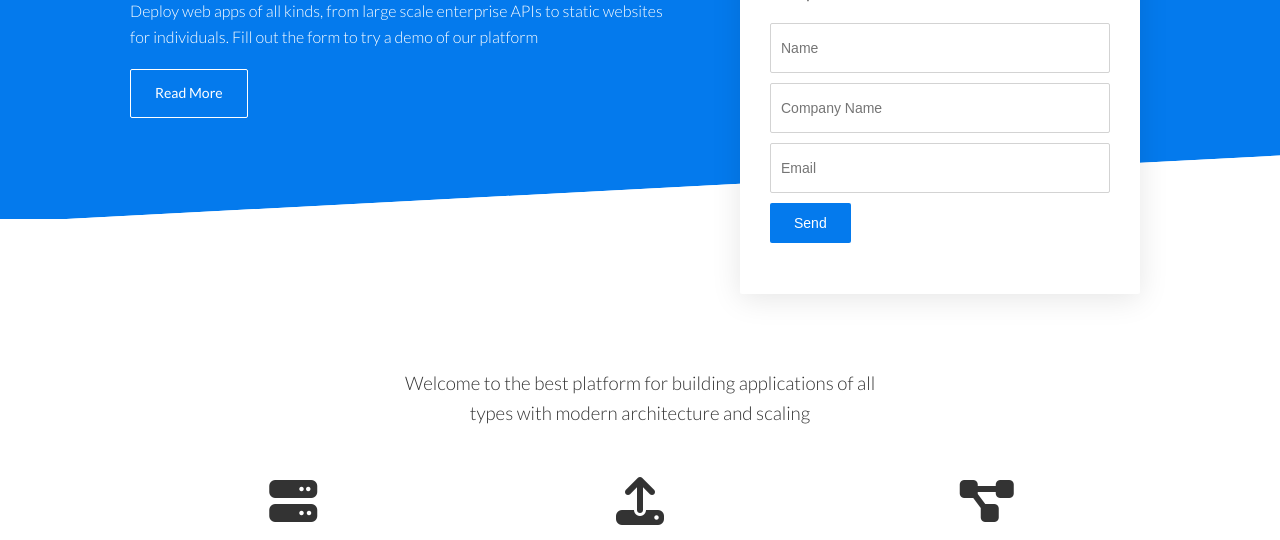
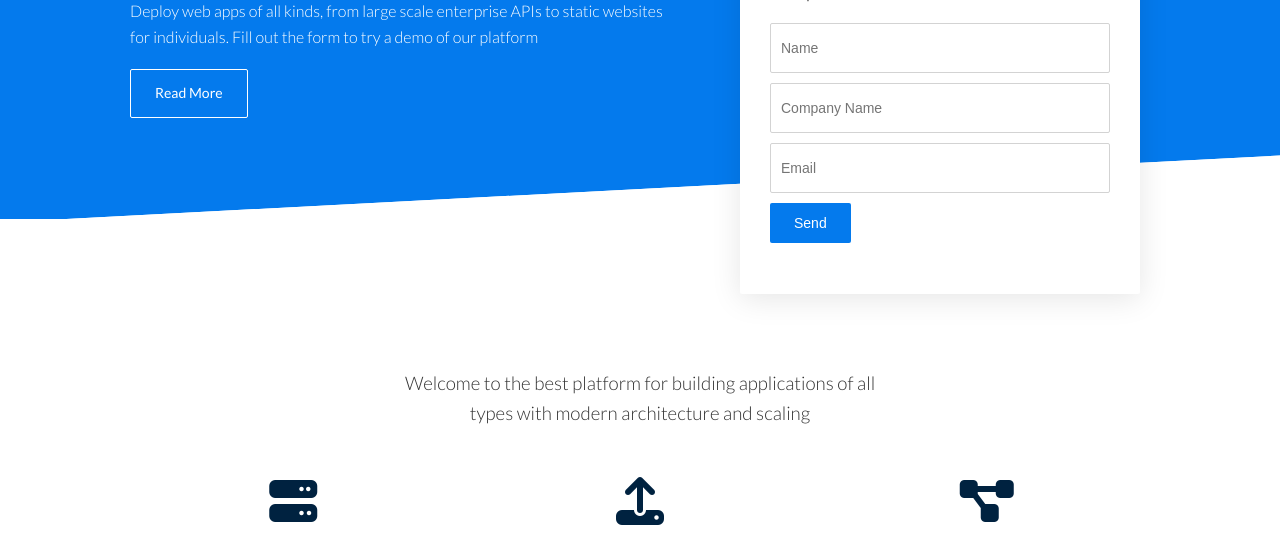
Before and after one commit to aabidproo/loruki-cloud-hosting, a plain HTML site: page index.html in a window 1280 px wide. Shown: the part 251-791 px from the top of the page. Drawn offline with Linux system fonts and the light colour scheme.

Commit message:
updated icon colors in stats section

```diff
--- a/style/style.css
+++ b/style/style.css
@@ -96,6 +96,10 @@
     color: var(--primary-color);
 }
 
+.stats .grid i {
+    color: var(--dark-color);
+}
+
 /* Cli */
 
 .cli {
```
Also changed, not shown: index.html (+1 -1 lines).
